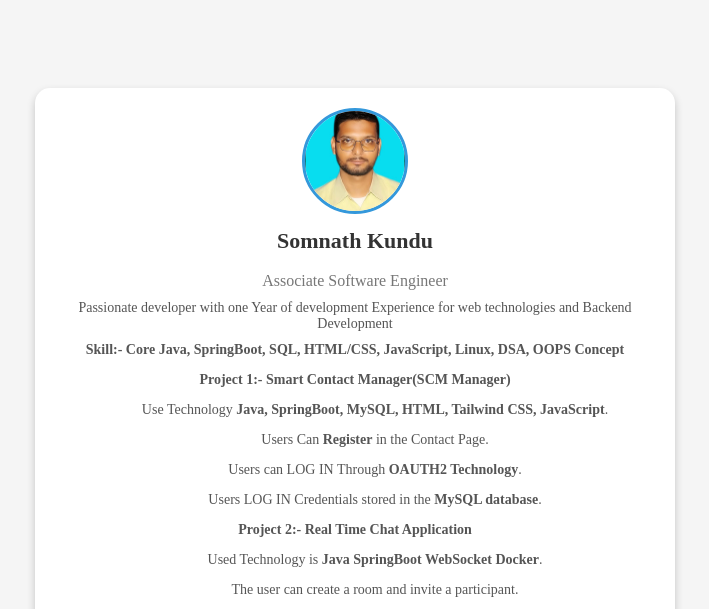
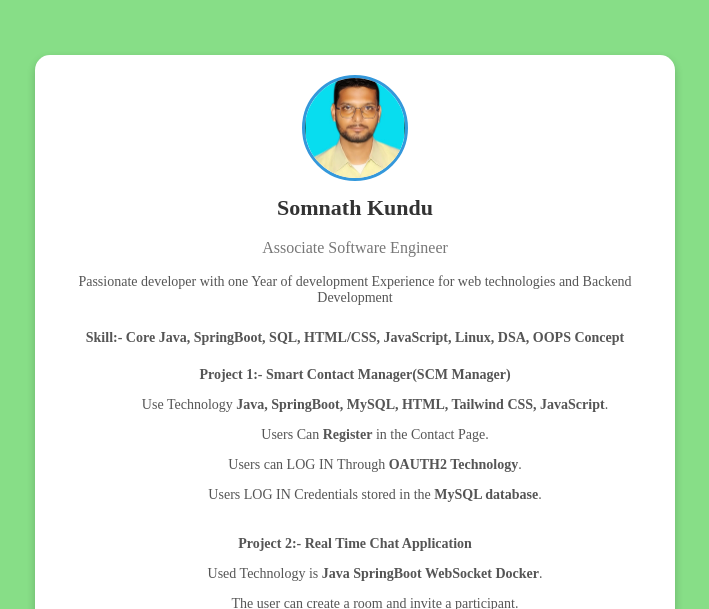
Before and after one commit to kundusomnath610/HTML-CSS-Assignment, a plain HTML site: page HMTL/Index.html in a window 1280 px wide. Shown: the top 609 px of the page, without its empty margins (285-994 px from the left). Drawn offline with Linux system fonts and the light colour scheme.

Commit message:
intial commit

```diff
--- a/CSS/style.css
+++ b/CSS/style.css
@@ -12,7 +12,7 @@
             justify-content: center;
             align-items: center;
             height: 100vh;
-            background-color: whitesmoke;
+            background-color: rgb(135, 222, 135);
         }
 
         /* Profile Card */
@@ -56,13 +56,21 @@
             font-size: 14px;
             color: #555;
             margin: 10px 0;
-            padding: 0 10px;
+            padding: 7px;
         }
-        .personal-project {
+        .personal-project1 {
             font-size: 14px;
             color: #555;
             margin: 10px 0;
             padding: 0 10px;
+            border-radius: 50%;
+        }
+
+        .personal-project2 {
+            font-size: 14px;
+            color: #555;
+            margin: 10px 0;
+            padding: 5px;
             border-radius: 50%;
         }
 
--- a/HMTL/Index.html
+++ b/HMTL/Index.html
@@ -20,7 +20,7 @@
         <p class="profile-bio"><b>Skill:- Core Java, SpringBoot, SQL, HTML/CSS, JavaScript, Linux, DSA, OOPS Concept</b></p>
 
         <!-- Project Section -->
-        <div class="personal-project">
+        <div class="personal-project1">
             <p><b>Project 1:- Smart Contact Manager(SCM Manager)</b></p>
             <ul>
                 <p>Use Technology <b>Java, SpringBoot, MySQL, HTML, Tailwind CSS, JavaScript</b>.</p>
@@ -30,7 +30,7 @@
             </ul>
         </div>
 
-        <div class="personal-project">
+        <div class="personal-project2">
             <p><b>Project 2:- Real Time Chat Application</b></p>
             <ul>
                 <p>Used Technology is <b>Java SpringBoot WebSocket Docker</b>.</p>
```
